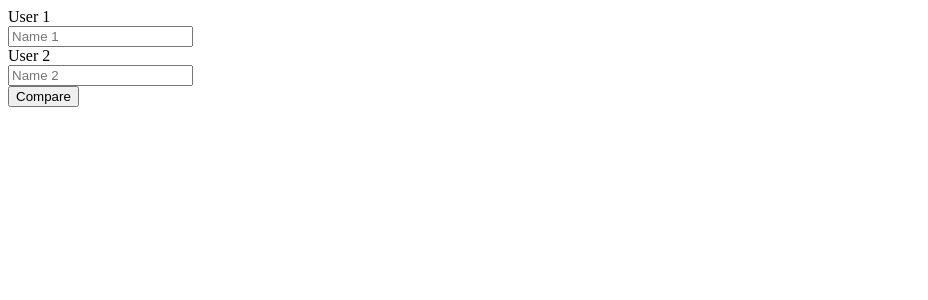
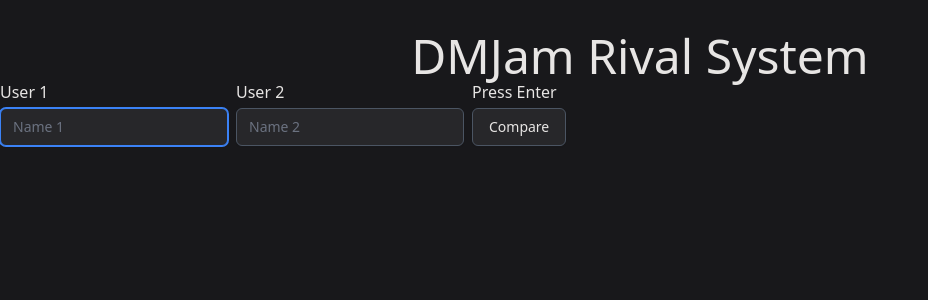
Before and after one commit to KenZync/dm-rivals, a Nuxt app: page / in a window 1280 px wide. Shown: the top 300 px of the page, without its empty margins (0-928 px from the left). Built offline with nearby package versions, Linux system fonts and the light colour scheme.

Commit message:
add tailwind css

```diff
--- a/nuxt.config.ts
+++ b/nuxt.config.ts
@@ -1,4 +1,5 @@
 // https://nuxt.com/docs/api/configuration/nuxt-config
 export default defineNuxtConfig({
+    modules: ['@nuxtjs/tailwindcss',],
 
 })
--- a/package.json
+++ b/package.json
@@ -8,6 +8,8 @@
     "postinstall": "nuxt prepare"
   },
   "devDependencies": {
+    "@nuxtjs/tailwindcss": "^6.1.3",
+    "@tailwindcss/forms": "^0.5.3",
     "nuxt": "3.0.0"
   },
   "dependencies": {
--- a/pages/index.vue
+++ b/pages/index.vue
@@ -1,28 +1,71 @@
 <template>
+    <div class="min-h-screen bg-zinc-900">
+        <div class="container mx-auto">
+            <div class="pt-8 text-center text-5xl text-stone-200">DMJam Rival System</div>
+            <form>
+                <div class="flex space-x-2">
                     <div>
-        <div>User 1</div>
-        <input v-model="user1" placeholder="Name 1" />
-        <div>User 2</div>
-        <input v-model="user2" placeholder="Name 2" />
-        <div v-if="fetching">Loading</div>
-        <div v-else><button @click="getCompare">Compare</button></div>
+                        <label for="compare1" class="text-md font-medium text-stone-200">User 1</label>
+                        <div class="mt-1">
+                            <input type="text" v-model="user1" id="compare1" name="compare2" placeholder="Name 1"
+                                autofocus
+                                class="text-stone-200 bg-zinc-800 rounded-md border-gray-600 shadow-sm focus:border-blue-500 focus:ring-blue-500 sm:text-sm" />
+                        </div>
+                    </div>
+                    <div>
+                        <label for="compare2" class="text-md font-medium text-stone-200">User 2</label>
+                        <div class="mt-1">
+                            <input type="text" v-model="user2" id="compare2" name="compare2" placeholder="Name 2"
+                                class="text-stone-200 bg-zinc-800 rounded-md border-gray-600 shadow-sm focus:border-blue-500 focus:ring-blue-500 sm:text-sm" />
+                        </div>
+                    </div>
+                    <div>
+                        <!-- <label for="compare2" class="text-md font-medium text-stone-200">User 2</label> -->
+                        <div class="text-md font-medium text-stone-200">Press Enter</div>
+                        <div v-if="fetching"
+                            class="mt-1 inline-flex items-center rounded-md border border-gray-300 bg-gray-200 px-4 py-2 text-sm font-medium text-gray-700 shadow-sm">
+                            <div class="animate-spin inline-block w-5 h-5 border-[3px] border-current border-t-transparent text-blue-600 rounded-full"
+                                role="status" aria-label="loading">
+                                <span class="sr-only">Loading...</span>
+                            </div>
+                            <div class="pl-2">Loading</div>
+                        </div>
+                        <div v-else><button @click="getCompare"
+                                class="mt-1 inline-flex items-center rounded-md border border-gray-600 bg-zinc-800 px-4 py-2 text-sm font-medium text-stone-200 shadow-sm hover:bg-zinc-600 focus:outline-none focus:ring-2 focus:ring-indigo-500 focus:ring-offset-2">
 
-        <div v-if="compare">
-            <input type="checkbox" v-model="bothPlayed" />
-            <label> Show only both Played</label>
+                                Compare</button>
+                        </div>
+                    </div>
                 </div>
 
-        <button v-if="compare" @click="toggleSortTime()">
+            </form>
+            <fieldset class="space-y-5" v-if="compare">
+                <legend class="sr-only">Filter</legend>
+                <div class="relative flex items-start">
+                    <div class="flex h-5 items-center">
+                        <input id="comments" aria-describedby="comments-description" name="comments" type="checkbox"
+                            class="h-4 w-4 rounded border-gray-300 text-indigo-600 focus:ring-indigo-500"
+                            v-model="bothPlayed" />
+                    </div>
+                    <div class="ml-3 text-sm">
+                        <label for="comments" class="font-medium text-stone-200">Show only both Played</label>
+                    </div>
+                </div>
+            </fieldset>
+
+            <button
+                class="mt-4 inline-flex items-center rounded-md border border-gray-600 bg-zinc-800 px-4 py-2 text-sm font-medium text-stone-200 shadow-sm hover:bg-zinc-600 focus:outline-none focus:ring-2 focus:ring-indigo-500 focus:ring-offset-2"
+                v-if="compare" @click="toggleSortTime()">
                 <span v-if="oldestFirst">Sort Oldest First</span>
                 <span v-else>Sort Newest First</span>
             </button>
 
-        <div class="row" v-if="compare">
-            <div class="column">
-                <div>{{ user1 }}'s Win</div>
-                <table>
-                    <tr>
-                        <th>{{ user1 }}'s Rank</th>
+            <div class="flex space-x-2" v-if="compare">
+                <div>
+                    <div class="text-center mb-2 text-stone-200 font-medium">{{ submitted1 }}'s Win</div>
+                    <table class="min-w-full border border-gray-300 divide-y divide-gray-300 text-stone-200 table-auto">
+                        <tr class="divide-x divide-gray-200 bg-gray-900">
+                            <th>{{ submitted1 }}'s Rank</th>
                             <th>Title</th>
                             <th>Acc</th>
                             <th>Progress</th>
@@ -30,24 +73,31 @@
                             <th>Level</th>
                             <th>PlayTime</th>
                         </tr>
-                    <template v-for="(score, key) in filteredCompareData1">
-                        <tr>
+                        <tbody class="divide-y divide-gray-200">
+                            <tr class="text-center" v-for="(score, key) in filteredCompareData1"
+                                :class="key % 2 === 0 ? undefined : 'bg-zinc-800'">
                                 <td>{{ score.Rank }}</td>
-                            <td>{{ score.Title }}</td>
+                                <td><a class="hover:underline hover:text-blue-500"
+                                        :href='("https://dpjam.net/music-scoreboard/" + score.ID)'>{{ score.Title }}</a>
+                                </td>
                                 <td>{{ score.Acc }}</td>
                                 <td>{{ score.Progress }}</td>
-                            <td>{{ score.Clear }}</td>
+                                <td><span
+                                        class="inline-flex items-center rounded-full px-2.5 py-0.5 text-xs font-medium text-stone-100"
+                                        :class="score.Clear == 'Cleared' ? 'bg-green-800' : 'bg-red-500'">{{ score.Clear
+                                        }}</span>
+                                </td>
                                 <td>{{ score.Level }}</td>
                                 <td>{{ score.PlayTime }}</td>
                             </tr>
-                    </template>
+                        </tbody>
                     </table>
                 </div>
-            <div class="column">
-                <div>{{ user2 }}'s Win</div>
-                <table v-if="compare">
-                    <tr>
-                        <th>{{ user2 }}'s Rank</th>
+                <div>
+                    <div class="text-center mb-2 text-stone-200 font-medium">{{ submitted2 }}'s Win</div>
+                    <table class="min-w-full border border-gray-300 divide-y divide-gray-300 text-stone-200 table-auto">
+                        <tr class="divide-x divide-gray-200 bg-red-900">
+                            <th>{{ submitted2 }}'s Rank</th>
                             <th>Title</th>
                             <th>Acc</th>
                             <th>Progress</th>
@@ -55,27 +105,45 @@
                             <th>Level</th>
                             <th>PlayTime</th>
                         </tr>
-                    <template v-for="(score, key) in filteredCompareData2">
-                        <tr>
+                        <tbody class="divide-y divide-gray-200">
+                            <tr class="text-center" v-for="(score, key) in filteredCompareData2"
+                                :class="key % 2 === 0 ? undefined : 'bg-zinc-800'">
                                 <td>{{ score.Rank }}</td>
-                            <td>{{ score.Title }}</td>
+                                <td><a class="hover:underline hover:text-blue-500"
+                                        :href='("https://dpjam.net/music-scoreboard/" + score.ID)'>{{ score.Title }}</a>
+                                </td>
                                 <td>{{ score.Acc }}</td>
                                 <td>{{ score.Progress }}</td>
-                            <td>{{ score.Clear }}</td>
+                                <td><span
+                                        class="inline-flex items-center rounded-full px-2.5 py-0.5 text-xs font-medium text-stone-100"
+                                        :class="score.Clear == 'Cleared' ? 'bg-green-800' : 'bg-red-500'">{{ score.Clear
+                                        }}</span>
+                                </td>
                                 <td>{{ score.Level }}</td>
                                 <td>{{ score.PlayTime }}</td>
                             </tr>
-                    </template>
+                        </tbody>
                     </table>
+                </div>
             </div>
         </div>
     </div>
 </template>
 
 <script setup>
+
+useHead({
+    title: 'DMJam Rival System',
+    meta: [
+        { name: 'description', content: 'O2Jam score comparison' }
+    ],
+})
 const fetching = ref(false);
 const user1 = ref("");
 const user2 = ref("");
+
+const submitted1 = ref("");
+const submitted2 = ref("");
 
 const compare = ref(false)
 
@@ -127,52 +195,14 @@ const filteredCompareData2 = computed(() => {
 
 const getCompare = async () => {
     fetching.value = true;
-    const data = await $fetch(`/api/compare?user1=${encodeURIComponent(user1.value)}&user2=${encodeURIComponent(user2.value)}`)
+    const data = await $fetch(`/api/compare?user1=${encodeURIComponent(user1.value)}&user2=${encodeURIComponent(user2.value)}`).catch(() => alert("ERROR TRY AGAIN"))
     compareData1.value = data.win1
     compareData2.value = data.win2
     compare.value = true
     fetching.value = false;
 
+    submitted1.value = user1.value
+    submitted2.value = user2.value
+
 };
 </script>
-
-<style scoped>
-* {
-    box-sizing: border-box;
-}
-
-.row {
-    margin-left: -5px;
-    margin-right: -5px;
-}
-
-.column {
-    float: left;
-    width: 50%;
-    padding: 5px;
-}
-
-/* Clearfix (clear floats) */
-.row::after {
-    content: "";
-    clear: both;
-    display: table;
-}
-
-table {
-    border-collapse: collapse;
-    border-spacing: 0;
-    width: 100%;
-    border: 1px solid #ddd;
-}
-
-th,
-td {
-    text-align: left;
-    padding: 16px;
-}
-
-tr:nth-child(even) {
-    background-color: #f2f2f2;
-}
-</style>
--- /dev/null
+++ b/tailwind.config.js
@@ -0,0 +1,5 @@
+module.exports = {
+    plugins: [
+      require('@tailwindcss/forms'),
+    ],
+}
```
Also changed, not shown: 2 other files (tests, documents, lock files or other folders). Lines whose indentation alone changed are shown as unchanged.
